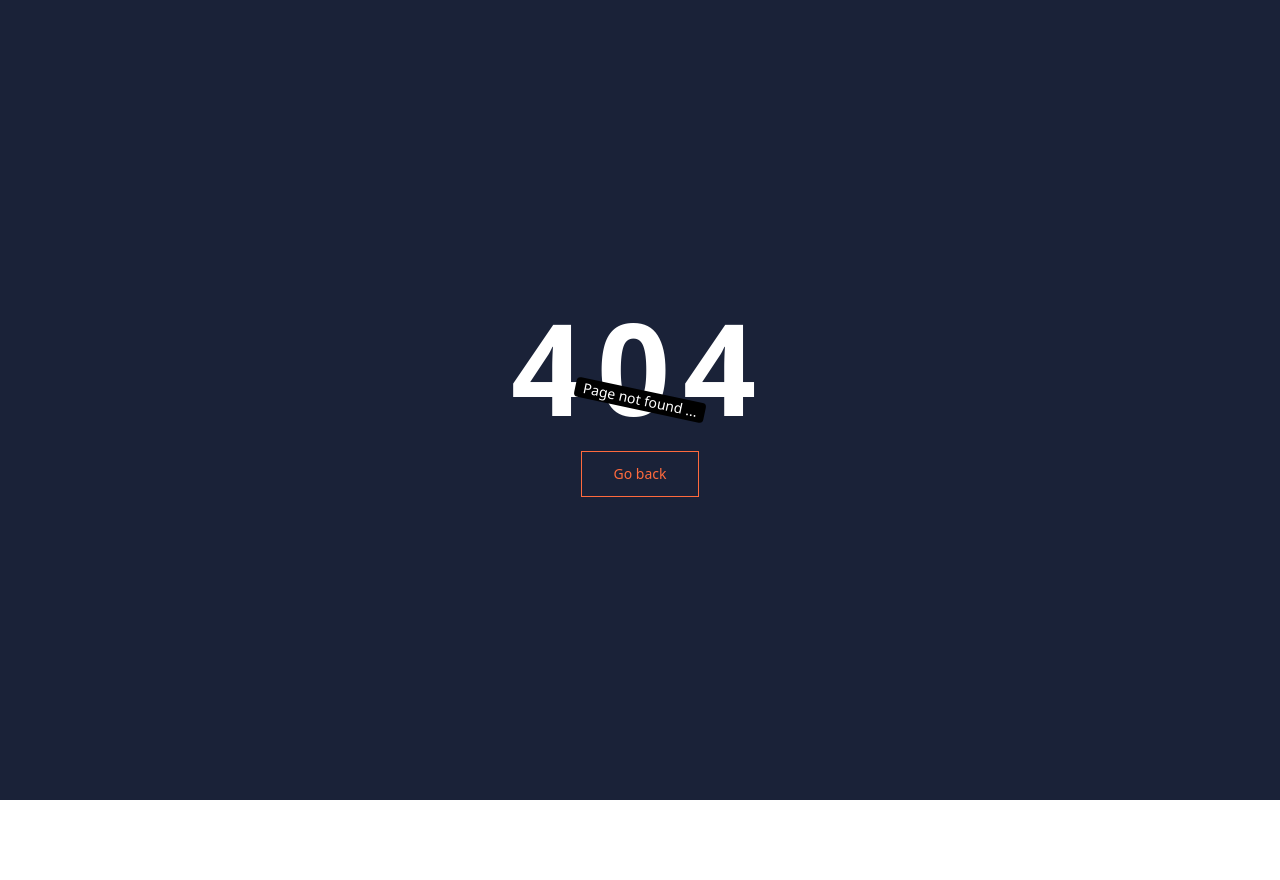
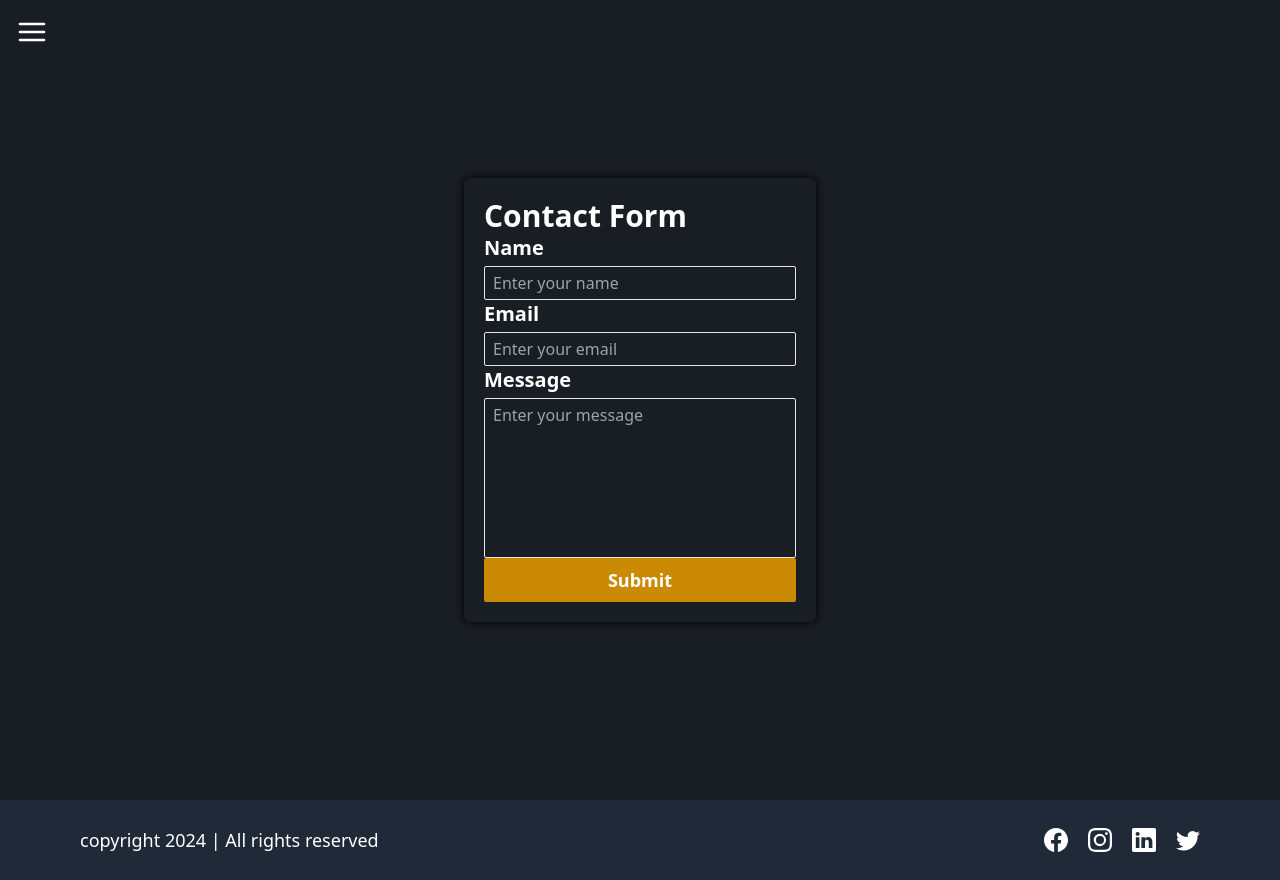
Before and after one commit to Ratnesh228145/lms-frontend, a React (Vite) app: page /contact in a window 1280 px wide. Before the commit this address had no page. Before the commit the page ends 800 px from the top, so only its background shows below. Built offline with nearby package versions, Linux system fonts and the light colour scheme.

Commit message:
added contact page

```diff
--- a/src/App.jsx
+++ b/src/App.jsx
@@ -7,6 +7,7 @@
 import Signup from './Pages/Signup';
 import Login from './Pages/Login';
 import CourseList from './Pages/Course/courseList';
+import Contact from './Pages/Contact';
 function App() {
   return (
     <>
@@ -16,6 +17,7 @@
             <Route path="/signup" element = {<Signup />}></Route>
             <Route path="/login" element = {<Login />}></Route>
             <Route path="/courses" element = {<CourseList />}></Route>
+            <Route path="/contact" element = {<Contact />}></Route>
 
             <Route path="*" element = {<NotFound />}></Route>
           </Routes>
--- /dev/null
+++ b/src/Helpers/regecMatcher.js
@@ -0,0 +1,7 @@
+export function isEmail(string){
+    return string.match(/^(([^<>()[\]\.,;:\s@\"]+(\.[^<>()[\]\.,;:\s@\"]+)*)|(\".+\"))@(([^<>()[\]\.,;:\s@\"]+\.)+[^<>()[\]\.,;:\s@\"]{2,})$/i);
+}
+
+export function isValidPassword(string){
+    return string.match(/^(?=.*[a-z])(?=.*[A-Z])(?=.*\d)(?=.*[@.#$!%*?&])[A-Za-z\d@.#$!%*?&]{8,15}$/);
+}
--- /dev/null
+++ b/src/Pages/Contact.jsx
@@ -0,0 +1,121 @@
+import { useState } from "react";
+import HomeLayout from "../Layouts/HomeLayout";
+import toast from "react-hot-toast";
+import { isEmail } from "../Helpers/regecMatcher";
+import { useSubmit } from "react-router-dom";
+
+function Contact(){
+
+    const [userInput,setUserInput] =useState({
+        name:"",
+        email:"",
+        message:"",
+    });
+
+    function handleInputChange(e){
+        const {name, value} = e.target;
+        console.log(name, value);
+        setUserInput({
+            ...userInput,
+            [name]:value
+        })
+    }
+
+    async function onFormSubmit(e) {
+        e.preventDefault();
+        if(!userInput.email || !userInput.name || !userInput.message){
+            toast.error("All fielda are mandatory");
+            return;
+        }
+
+        if(!isEmail(userInput.email)){
+            toast.error("Invalid Email");
+            return
+        }
+
+        try{
+            const response = axiosInstance.post("/contact",userInput);
+            toast.promise(response, {
+                loading:"submitting your message...",
+                success: "form submitted successfully",
+                error: "faild to Submit the form"
+            });
+            const contactResponse = await response;
+            if(contactResponse?.data?.success){
+                setUserInput({
+                    name:"",
+                    email:"",
+                    message:"",
+                });
+            }
+        } catch(err){
+            toast.error("operation failed...");
+        }
+    }
+    return (
+        <HomeLayout>
+            <div className="flex items-center justify-center h-[100vh]">
+                <form
+                      noValidate
+                      onClick={onFormSubmit}
+                      className="flex flex-col justify-centergap-2 p-5 rounded-md text-white shadow-[0_0_10px_black] w-[22rem]">
+                   <h1 className="text-3xl font-semibold">
+                    Contact Form
+                   </h1>
+                   <div className="flex flex-col w-full gap-1">
+                    <label htmlFor="name" className="text-xl font-semibold">
+                        Name
+                    </label>
+                    <input
+                          className="bg-transparent border px-2 py-1 rounded-sm"
+                          id="Name"
+                          type="text"
+                          name="name"
+                          placeholder="Enter your name"
+                          onChange={handleInputChange}
+                          value={userInput.name}
+                    />
+                   </div>
+
+                   <div className="flex flex-col w-full gap-1">
+                    <label htmlFor="email" className="text-xl font-semibold">
+                        Email
+                    </label>
+                    <input
+                          className="bg-transparent border px-2 py-1 rounded-sm"
+                          id="email"
+                          type="email"
+                          name="email"
+                          placeholder="Enter your email"
+                          onChange={handleInputChange}
+                          value={userInput.email}
+                    />
+                   </div>
+
+                   <div className="flex flex-col w-full gap-1">
+                    <label htmlFor="message" className="text-xl font-semibold">
+                        Message
+                    </label>
+                    <textarea
+                          className="bg-transparent border px-2 py-1 rounded-sm resize-none h-40"
+                          id="message"
+                          name="message"
+                          placeholder="Enter your message"
+                          onChange={handleInputChange}
+                          value={userInput.message}
+                    />
+                   </div>
+
+                   <button type="submit"
+                        className="w-full bg-yellow-600 hover:bg-yellow-500 transition-all ease-in-out duration-300 rounded-sm py-2 font-semibold text-lg cursor-pointer"
+                   >
+                    Submit
+                   </button>
+                </form>
+            </div>
+
+        </HomeLayout>
+    );
+}
+
+export default Contact;
--- a/src/Pages/Signup.jsx
+++ b/src/Pages/Signup.jsx
@@ -5,6 +5,7 @@
 import { useDispatch } from "react-redux";
 import toast from "react-hot-toast";
 import { createAccount } from "../Redux/Slices/AuthSlice";
+import { isEmail, isValidPassword } from "../Helpers/regecMatcher";
 
 function Signup(){
 
@@ -60,13 +61,13 @@
          }
 
          //checking valid email
-         if(!signupData.email.match(/^(([^<>()[\]\.,;:\s@\"]+(\.[^<>()[\]\.,;:\s@\"]+)*)|(\".+\"))@(([^<>()[\]\.,;:\s@\"]+\.)+[^<>()[\]\.,;:\s@\"]{2,})$/i)){
+         if(!isEmail(signupData.email)){
             toast.error("Invalid email id");
             return;
          }
 
          //checking valid password
-         if(!signupData.password.match(/^(?=.*[a-z])(?=.*[A-Z])(?=.*\d)(?=.*[@.#$!%*?&])[A-Za-z\d@.#$!%*?&]{8,15}$/)){
+         if(!isValidPassword(signupData.password)){
             toast.error("Password should be 6 to 16 character long with atleast a upperCharacter and a lowerCharacter a Number and special character");
             return;
          }
```
